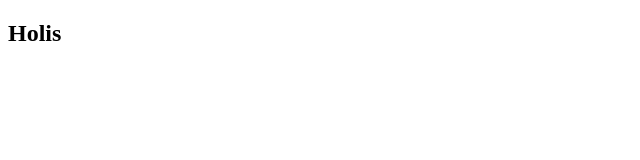
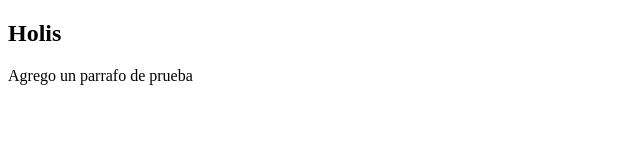
Before and after one commit to nicolebenitez96/primer-repositorio, a plain HTML site: page index.html in a window 1280 px wide. Shown: the whole page, without its empty margins (0-640 px from the left). Drawn offline with Linux system fonts and the light colour scheme.

Commit message:
agregue un parrafo

```diff
--- a/index.html
+++ b/index.html
@@ -8,5 +8,6 @@
 </head>
 <body>
     <h2>Holis</h2>
+    <p>Agrego un parrafo de prueba</p>
 </body>
 </html>
```
